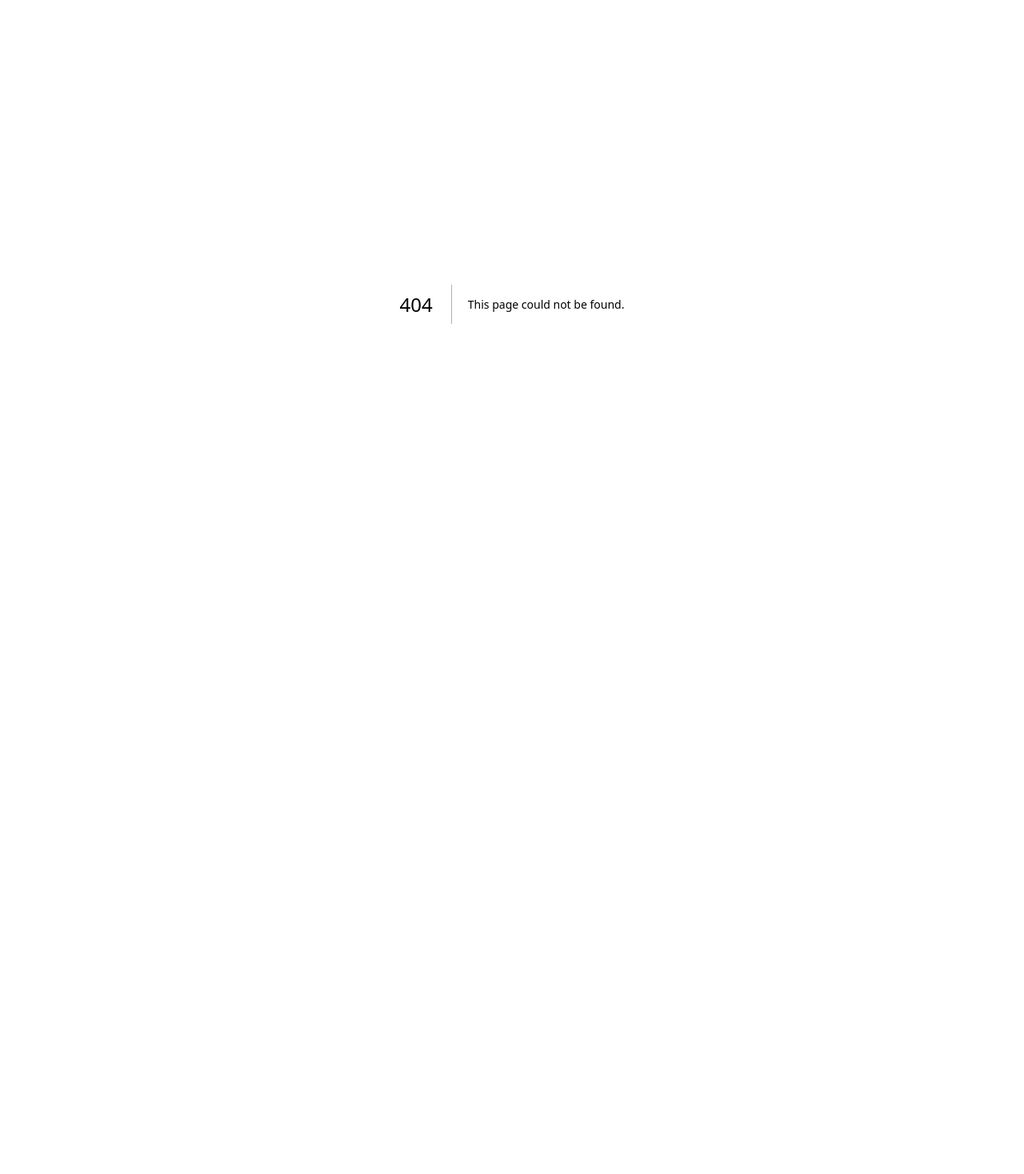
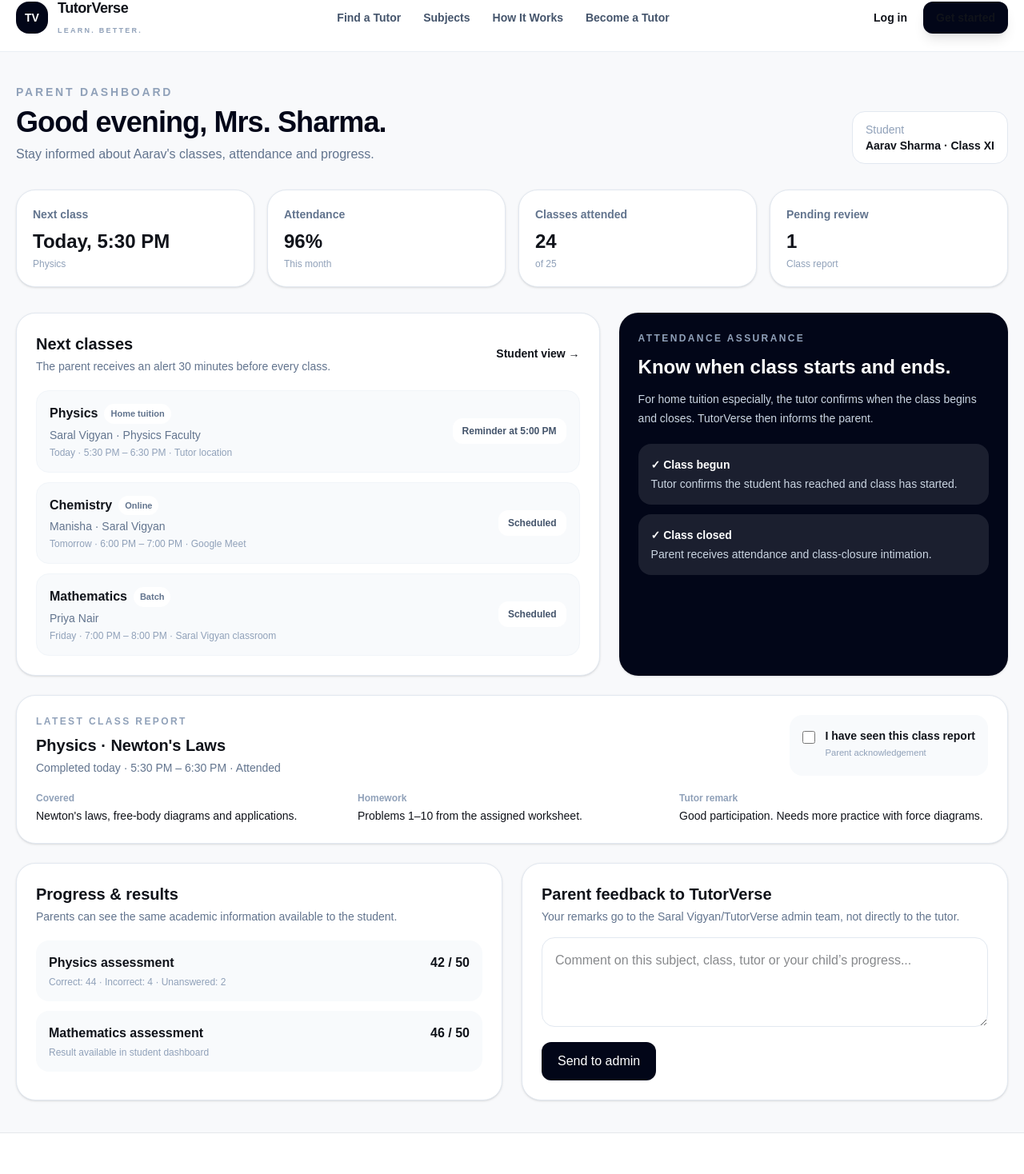
Before and after one commit to randomsoul/TutorVerse, a Next.js app: page /TutorVerse/parent-dashboard in a window 1280 px wide. Before the commit this address had no page. Shown: the part 20-1488 px from the top of the page at 80% size. Before the commit the page ends 800 px from the top, so only its background shows below. Built offline with nearby package versions, Linux system fonts and the light colour scheme.

Commit message:
Add parent attendance and class monitoring dashboard

```diff
--- /dev/null
+++ b/app/parent-dashboard/page.tsx
@@ -0,0 +1,48 @@
+'use client';
+
+import { useState } from 'react';
+import Link from 'next/link';
+import { Header, Footer } from '../components/site';
+
+const classes = [
+  { id: 1, subject: 'Physics', tutor: 'Saral Vigyan · Physics Faculty', type: 'Home tuition', date: 'Today', time: '5:30 PM – 6:30 PM', status: 'Upcoming', place: 'Tutor location' },
+  { id: 2, subject: 'Chemistry', tutor: 'Manisha · Saral Vigyan', type: 'Online', date: 'Tomorrow', time: '6:00 PM – 7:00 PM', status: 'Scheduled', place: 'Google Meet' },
+  { id: 3, subject: 'Mathematics', tutor: 'Priya Nair', type: 'Batch', date: 'Friday', time: '7:00 PM – 8:00 PM', status: 'Scheduled', place: 'Saral Vigyan classroom' },
+];
+
+export default function ParentDashboard() {
+  const [seen, setSeen] = useState(false);
+  const [comment, setComment] = useState('');
+  const [submitted, setSubmitted] = useState(false);
+
+  return <><Header/><main className="mx-auto max-w-7xl px-5 py-10">
+    <div className="flex flex-col justify-between gap-4 md:flex-row md:items-end">
+      <div><p className="text-sm font-bold uppercase tracking-[.2em] text-slate-400">Parent dashboard</p><h1 className="mt-2 text-4xl font-black tracking-tight text-slate-950">Good evening, Mrs. Sharma.</h1><p className="mt-2 text-slate-500">Stay informed about Aarav&apos;s classes, attendance and progress.</p></div>
+      <div className="rounded-2xl border border-slate-200 bg-white px-4 py-3 text-sm"><span className="text-slate-400">Student</span><br/><b>Aarav Sharma · Class XI</b></div>
+    </div>
+
+    <section className="mt-8 grid gap-4 md:grid-cols-4">
+      {[['Next class','Today, 5:30 PM','Physics'],['Attendance','96%','This month'],['Classes attended','24','of 25'],['Pending review','1','Class report']].map(([a,b,c])=><div key={a} className="rounded-3xl border border-slate-200 bg-white p-5 shadow-sm"><p className="text-sm font-semibold text-slate-500">{a}</p><p className="mt-2 text-2xl font-black">{b}</p><p className="mt-1 text-xs text-slate-400">{c}</p></div>)}
+    </section>
+
+    <section className="mt-8 grid gap-6 lg:grid-cols-[1.5fr_1fr]">
+      <div className="rounded-3xl border border-slate-200 bg-white p-6 shadow-sm">
+        <div className="flex items-center justify-between"><div><h2 className="text-xl font-black">Next classes</h2><p className="mt-1 text-sm text-slate-500">The parent receives an alert 30 minutes before every class.</p></div><Link href="/student-dashboard" className="text-sm font-bold text-slate-700">Student view →</Link></div>
+        <div className="mt-5 grid gap-3">{classes.map((c, i)=><div key={c.id} className="rounded-2xl border border-slate-100 bg-slate-50 p-4"><div className="flex flex-col gap-3 md:flex-row md:items-center md:justify-between"><div><div className="flex flex-wrap items-center gap-2"><b>{c.subject}</b><span className="rounded-full bg-white px-2 py-1 text-[11px] font-bold text-slate-500">{c.type}</span></div><p className="mt-1 text-sm text-slate-500">{c.tutor}</p><p className="mt-1 text-xs text-slate-400">{c.date} · {c.time} · {c.place}</p></div><span className="rounded-xl bg-white px-3 py-2 text-xs font-bold text-slate-600">{i === 0 ? 'Reminder at 5:00 PM' : 'Scheduled'}</span></div></div>)}</div>
+      </div>
+
+      <div className="rounded-3xl bg-slate-950 p-6 text-white shadow-sm">
+        <p className="text-xs font-bold uppercase tracking-[.2em] text-slate-400">Attendance assurance</p><h2 className="mt-3 text-2xl font-black">Know when class starts and ends.</h2><p className="mt-3 text-sm leading-6 text-slate-300">For home tuition especially, the tutor confirms when the class begins and closes. TutorVerse then informs the parent.</p><div className="mt-5 grid gap-3 text-sm"><div className="rounded-2xl bg-white/10 p-4"><b>✓ Class begun</b><p className="mt-1 text-slate-300">Tutor confirms the student has reached and class has started.</p></div><div className="rounded-2xl bg-white/10 p-4"><b>✓ Class closed</b><p className="mt-1 text-slate-300">Parent receives attendance and class-closure intimation.</p></div></div></div>
+    </section>
+
+    <section className="mt-6 rounded-3xl border border-slate-200 bg-white p-6 shadow-sm">
+      <div className="flex flex-col justify-between gap-4 md:flex-row"><div><p className="text-xs font-bold uppercase tracking-[.2em] text-slate-400">Latest class report</p><h2 className="mt-2 text-xl font-black">Physics · Newton&apos;s Laws</h2><p className="mt-1 text-sm text-slate-500">Completed today · 5:30 PM – 6:30 PM · Attended</p></div><label className="flex items-start gap-3 rounded-2xl bg-slate-50 p-4 text-sm"><input type="checkbox" checked={seen} onChange={e=>setSeen(e.target.checked)} className="mt-1 h-4 w-4"/><span><b>I have seen this class report</b><br/><small className="text-slate-400">Parent acknowledgement</small></span></label></div>
+      <div className="mt-5 grid gap-4 md:grid-cols-3"><div><p className="text-xs font-bold text-slate-400">Covered</p><p className="mt-1 text-sm">Newton&apos;s laws, free-body diagrams and applications.</p></div><div><p className="text-xs font-bold text-slate-400">Homework</p><p className="mt-1 text-sm">Problems 1–10 from the assigned worksheet.</p></div><div><p className="text-xs font-bold text-slate-400">Tutor remark</p><p className="mt-1 text-sm">Good participation. Needs more practice with force diagrams.</p></div></div>
+    </section>
+
+    <section className="mt-6 grid gap-6 lg:grid-cols-2">
+      <div className="rounded-3xl border border-slate-200 bg-white p-6 shadow-sm"><h2 className="text-xl font-black">Progress & results</h2><p className="mt-1 text-sm text-slate-500">Parents can see the same academic information available to the student.</p><div className="mt-5 grid gap-3"><div className="rounded-2xl bg-slate-50 p-4"><div className="flex justify-between"><b>Physics assessment</b><span className="font-black">42 / 50</span></div><p className="mt-1 text-xs text-slate-400">Correct: 44 · Incorrect: 4 · Unanswered: 2</p></div><div className="rounded-2xl bg-slate-50 p-4"><div className="flex justify-between"><b>Mathematics assessment</b><span className="font-black">46 / 50</span></div><p className="mt-1 text-xs text-slate-400">Result available in student dashboard</p></div></div></div>
+      <div className="rounded-3xl border border-slate-200 bg-white p-6 shadow-sm"><h2 className="text-xl font-black">Parent feedback to TutorVerse</h2><p className="mt-1 text-sm text-slate-500">Your remarks go to the Saral Vigyan/TutorVerse admin team, not directly to the tutor.</p><textarea value={comment} onChange={e=>setComment(e.target.value)} className="mt-4 min-h-28 w-full rounded-2xl border border-slate-200 p-4 text-sm outline-none" placeholder="Comment on this subject, class, tutor or your child’s progress..."/><button onClick={()=>setSubmitted(true)} className="mt-3 rounded-xl bg-slate-950 px-5 py-3 text-sm font-bold text-white">Send to admin</button>{submitted&&<p className="mt-3 text-sm font-semibold text-slate-600">✓ Feedback recorded for the TutorVerse admin team.</p>}</div>
+    </section>
+  </main><Footer/></>;
+}
```
